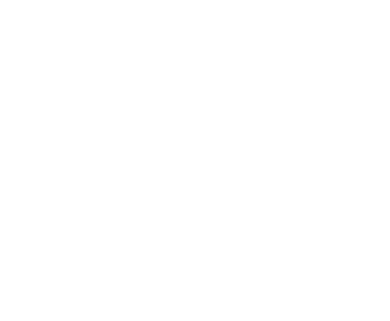
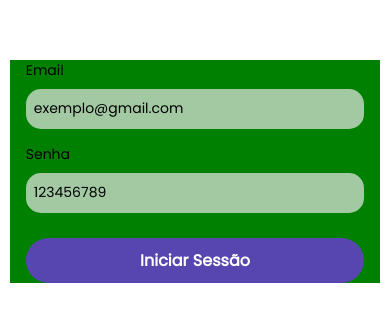
Before and after one commit to polijrorg/Mangue-native, a React Native app: screen /Home in a window 390 px wide. Shown: the part 251-572 px from the top of the page. Built offline with nearby package versions, Linux system fonts and the light colour scheme.

Commit message:
:bug: font fixing

```diff
--- a/App.tsx
+++ b/App.tsx
@@ -3,8 +3,10 @@
 import { useFonts } from 'expo-font';
 import * as SplashScreen from 'expo-splash-screen';
 import { AuthProvider } from '@hooks/useAuth';
+import Home from '@screens/Home';
 
 export default function App() {
+
   const [fontsLoaded] = useFonts({
     'Poppins-Thin': require('./public/assets/fonts/Poppins-Thin.ttf'),
     'Poppins-ExtraLight': require('./public/assets/fonts/Poppins-ExtraLight.ttf'),
@@ -20,4 +22,10 @@
   });
 
   if (!fontsLoaded) return null;
+
+  return (
+    <AppProvider>
+      <Home />
+    </AppProvider>
+  );
 }
--- a/src/screens/Home/index.tsx
+++ b/src/screens/Home/index.tsx
@@ -6,7 +6,6 @@
 
 const Home = () => (
   <S.Wrapper>
-      <S.LogoImg source={require('public/assets/images/notes.png')} />
     <LoginScreen />
   </S.Wrapper>
 );
```
